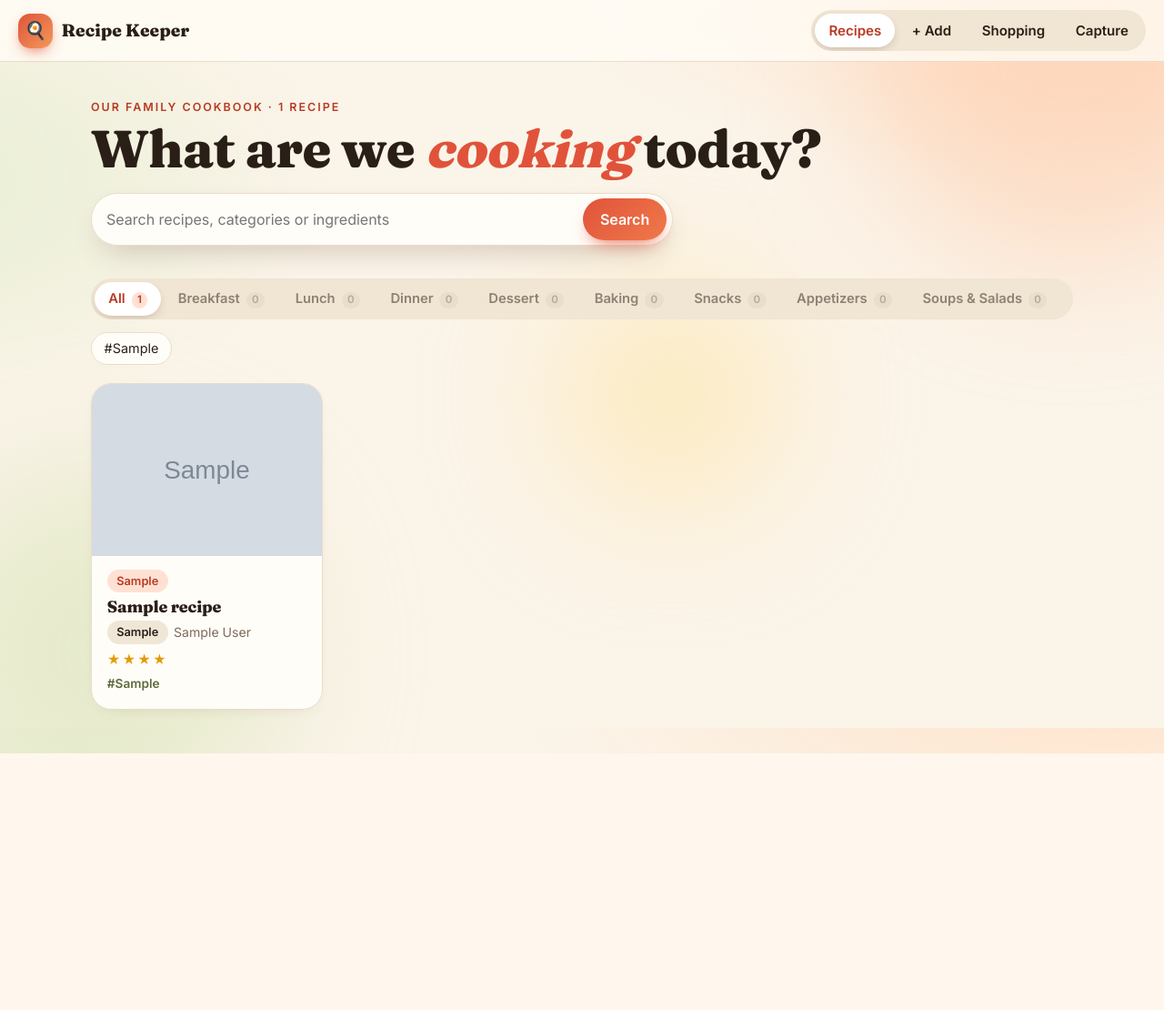
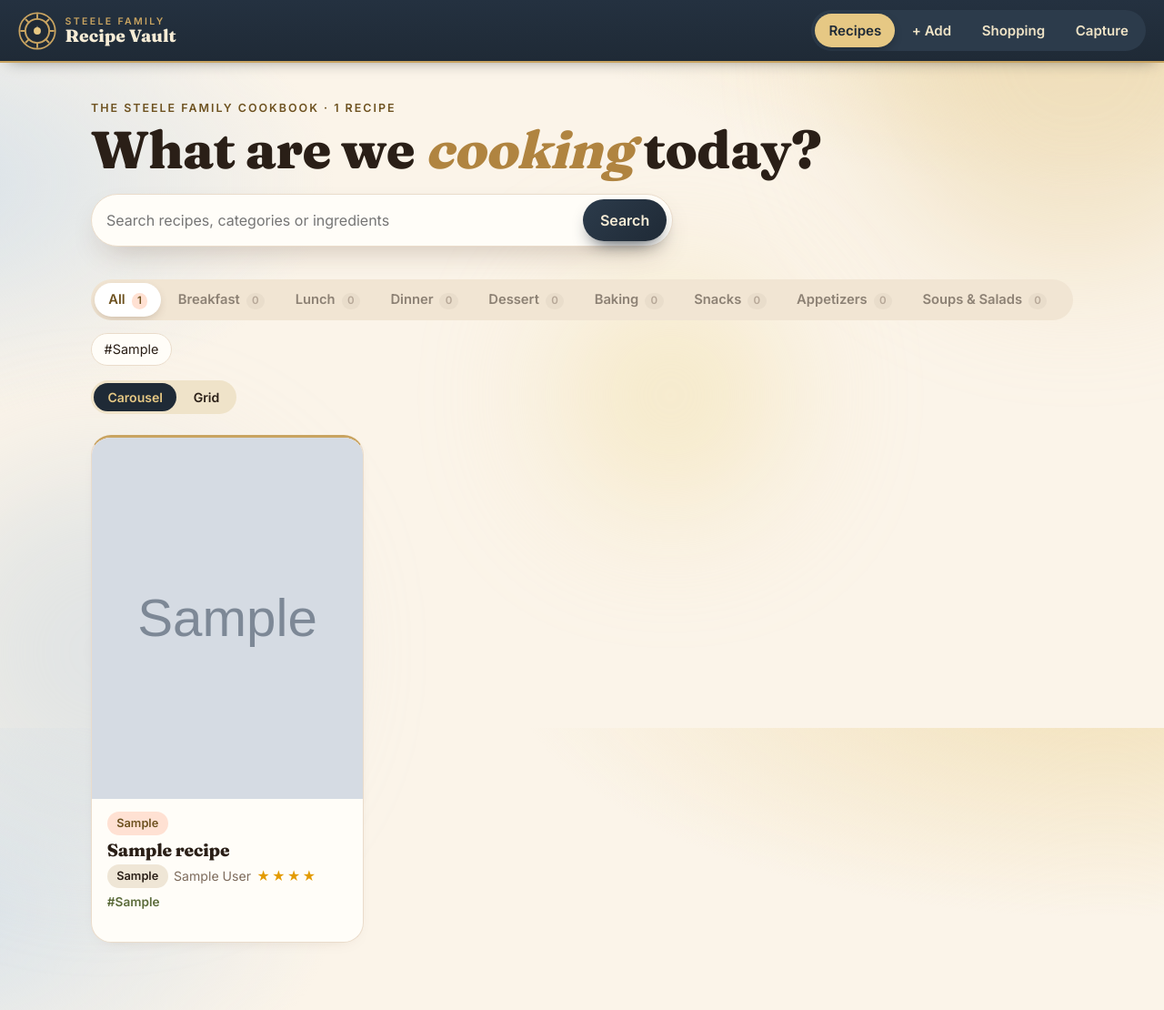
Before and after one commit to slanderscribe/Recipe-keeper, a Flask app: page / in a window 1280 px wide. Shown: the whole page at 91% size. Before the commit the page ends 828 px from the top, so only its background shows below. Run offline with Flask 3, Linux system fonts and the light colour scheme; tables that the repository leaves empty hold one stand-in row (values such as "Sample post"); grey boxes marked "Sample" are stand-in pictures; some libraries are stand-ins or nearby versions.

Commit message:
Rename to Steele Family Recipe Vault; vault theme; recipe carousel with grid option
The app name now comes from one place (APP_NAME in app.py). Brand, sign-in
page, page titles, home-screen manifest and icon use the vault emblem and
steel-and-brass colours. The All recipes view is a swipeable carousel by
default, with a Grid option that keeps the same category filters and search.

Co-Authored-By: Claude Haiku 5.5 <noreply@anthropic.com>
Claude-Session: https://claude.ai/code/session_01RgxBvycZRXpiSdji7j2efo

```diff
--- a/app.py
+++ b/app.py
@@ -1,4 +1,4 @@
-"""Recipe Keeper: a family recipe box with social-post import, mixed media and a shopping list."""
+"""Steele Family Recipe Vault: a family recipe box with social-post import, mixed media and a shopping list."""
 import hashlib
 import hmac
 import io
@@ -36,6 +36,8 @@ SUGGESTED_CATEGORIES = ["Holiday", "Christmas", "Thanksgiving", "Easter", "Birth
 
 app = Flask(__name__)
 # Template check: is this ingredient line a sub-heading or a recipe part rather than something to buy?
+APP_NAME = "Steele Family Recipe Vault"
+app.jinja_env.globals["APP_NAME"] = APP_NAME
 app.jinja_env.filters["is_part"] = lambda text: parse_ingredient(text)["part"]
 app.secret_key = os.environ.get("SECRET_KEY") or hashlib.sha256(
     f"recipe-keeper:{APP_PASSWORD}".encode()).hexdigest()
@@ -386,7 +388,10 @@ def index():
         params.append(f"%,{tag},%")
     sql += " ORDER BY updated_at DESC"
     recipes = db.execute(sql, params).fetchall()
-    return render_template("index.html", recipes=recipes, q=q, tag=tag, cat=cat,
+    layout = request.args.get("view", "carousel")
+    if layout not in ("carousel", "grid"):
+        layout = "carousel"
+    return render_template("index.html", recipes=recipes, q=q, tag=tag, cat=cat, layout=layout,
                            categories=categories, total=len(all_rows), all_tags=sorted(tag_set))
 
 
@@ -473,7 +478,7 @@ def save_shared(files, values):
     if photos:
         db.execute("UPDATE recipes SET cover_image=? WHERE id=?", (photos[0], recipe_id))
     db.commit()
-    flash("Saved to Recipe Keeper. Add the ingredients and steps, then save.", "ok")
+    flash("Saved to the Steele Family Recipe Vault. Add the ingredients and steps, then save.", "ok")
     return redirect(url_for("edit_recipe", recipe_id=recipe_id))
 
 
--- a/static/style.css
+++ b/static/style.css
@@ -5,8 +5,12 @@
   --paper: #fffdf8;
   --ink: #2a1f17;
   --muted: #7d6b5c;
-  --tomato: #e0533a;
-  --tomato-deep: #b93a24;
+  --tomato: #b08440;
+  --tomato-deep: #6e5220;
+  --steel: #1f2a36;
+  --steel-2: #2c3b4b;
+  --brass: #c9a461;
+  --brass-light: #e6c884;
   --olive: #5b6b3a;
   --butter: #f7cd6a;
   --blush: #ffe1d3;
@@ -26,8 +30,8 @@ body {
   color: var(--ink);
   background-color: var(--cream);
   background-image:
-    radial-gradient(1100px 480px at 95% -10%, #ffe2c9 0%, transparent 60%),
-    radial-gradient(900px 480px at -10% 25%, #e6eed2 0%, transparent 55%);
+    radial-gradient(1100px 480px at 95% -10%, #f1dfb5 0%, transparent 60%),
+    radial-gradient(900px 480px at -10% 25%, #d5e0e9 0%, transparent 55%);
   background-attachment: fixed;
   line-height: 1.55;
   overflow-x: hidden;
@@ -53,9 +57,9 @@ h3 { font-size: 1.15rem; }
   pointer-events: none; z-index: -1;
   animation: float 18s var(--ease) infinite alternate;
 }
-.b1 { width: 440px; height: 440px; background: #ffc4a0; top: -140px; right: -90px; }
-.b2 { width: 380px; height: 380px; background: #d3e2b0; bottom: -130px; left: -110px; animation-duration: 23s; }
-.b3 { width: 240px; height: 240px; background: #ffe39a; top: 42%; left: 46%; animation-duration: 27s; }
+.b1 { width: 440px; height: 440px; background: #e9d3a4; top: -140px; right: -90px; }
+.b2 { width: 380px; height: 380px; background: #c9d6e0; bottom: -130px; left: -110px; animation-duration: 23s; }
+.b3 { width: 240px; height: 240px; background: #f1dfa8; top: 42%; left: 46%; animation-duration: 27s; }
 @keyframes float {
   from { transform: translate(0, 0) scale(1); }
   to   { transform: translate(40px, -30px) scale(1.08); }
@@ -76,23 +80,22 @@ h3 { font-size: 1.15rem; }
   position: sticky; top: 0; z-index: 60;
   display: flex; flex-wrap: wrap; align-items: center; justify-content: space-between;
   gap: .6rem 1rem; padding: .7rem 1.25rem;
-  background: rgba(255, 253, 248, .78);
-  backdrop-filter: saturate(1.4) blur(14px);
-  -webkit-backdrop-filter: saturate(1.4) blur(14px);
-  border-bottom: 1px solid var(--line);
+  background: linear-gradient(180deg, #243140, var(--steel));
+  border-bottom: 2px solid var(--brass);
+  box-shadow: 0 6px 18px -10px rgba(20, 28, 38, .6);
 }
 .brand {
   display: flex; align-items: center; gap: .6rem;
   font-family: Fraunces, Georgia, serif; font-weight: 800; font-size: 1.2rem;
-  color: var(--ink); text-decoration: none;
+  color: #f6ecd6; text-decoration: none;
 }
-.brand-mark {
-  display: grid; place-items: center; width: 38px; height: 38px; border-radius: 13px;
-  background: linear-gradient(135deg, var(--tomato), #f29a5c);
-  box-shadow: 0 6px 16px -6px var(--tomato); font-size: 1.2rem;
-  transition: transform .5s var(--ease);
+.vault-mark { width: 42px; height: 42px; flex: none; transition: transform .7s var(--ease); }
+.brand:hover .vault-mark { transform: rotate(90deg); }
+.brand-text { display: flex; flex-direction: column; line-height: 1.05; }
+.brand-text small {
+  font-family: Inter, system-ui, sans-serif; font-size: .66rem; font-weight: 700;
+  letter-spacing: .22em; text-transform: uppercase; color: var(--brass);
 }
-.brand:hover .brand-mark { transform: rotate(-12deg) scale(1.06); }
 
 .tabs {
   position: relative; display: flex; gap: .2rem; padding: .25rem;
@@ -106,6 +109,10 @@ h3 { font-size: 1.15rem; }
   white-space: nowrap; transition: color .3s;
 }
 .tab.is-active { color: var(--tomato-deep); }
+.topbar .tabs { background: var(--steel-2); }
+.topbar .tab { color: #efe3c6; }
+.topbar .tab.is-active { color: var(--steel); }
+.topbar .tab-indicator { background: var(--brass-light); box-shadow: 0 4px 12px -4px rgba(0, 0, 0, .4); }
 .tab-indicator {
   position: absolute; top: .25rem; bottom: .25rem; left: 0;
   border-radius: 999px; background: #fff;
@@ -115,7 +122,7 @@ h3 { font-size: 1.15rem; }
 }
 .badge {
   display: inline-block; min-width: 1.4rem; padding: 0 .4rem; margin-left: .15rem;
-  border-radius: 999px; background: var(--tomato); color: #fff;
+  border-radius: 999px; background: var(--brass-light); color: var(--steel);
   font-size: .78rem; text-align: center;
 }
 
@@ -169,6 +176,7 @@ main { max-width: 1120px; margin: 0 auto; padding: 1.5rem 1.25rem 3rem; }
 }
 .grid > .card { margin: 0; }
 .recipe-card {
+  border-top: 3px solid var(--brass);
   padding: 0; overflow: hidden; display: block; color: var(--ink); text-decoration: none;
   transition: transform .35s var(--ease), box-shadow .35s var(--ease);
 }
@@ -204,12 +212,12 @@ main { max-width: 1120px; margin: 0 auto; padding: 1.5rem 1.25rem 3rem; }
 .btn {
   display: inline-flex; align-items: center; justify-content: center; gap: .4rem;
   border: 0; border-radius: 999px; padding: .65rem 1.2rem; cursor: pointer;
-  background: linear-gradient(135deg, var(--tomato), #f0794a); color: #fff;
+  background: linear-gradient(135deg, var(--steel-2), var(--steel)); color: #f6ecd6;
   font: inherit; font-weight: 700; text-decoration: none;
-  box-shadow: 0 10px 20px -10px var(--tomato);
+  box-shadow: 0 10px 20px -10px var(--steel);
   transition: transform .2s var(--ease), box-shadow .2s;
 }
-.btn:hover { transform: translateY(-2px); box-shadow: 0 14px 24px -10px var(--tomato); }
+.btn:hover { transform: translateY(-2px); box-shadow: 0 14px 24px -10px var(--steel); border: 0; }
 .btn:active { transform: scale(.97); }
 .btn.big { font-size: 1.05rem; padding: .8rem 1.6rem; }
 .btn.wide { width: 100%; }
@@ -409,7 +417,7 @@ input[type="file"] { font-weight: 400; }
   border: 1px solid var(--line); box-shadow: var(--shadow);
 }
 .login-card label { text-align: left; }
-.login-mark { font-size: 3rem; display: inline-block; animation: wiggle 3.5s ease-in-out infinite; }
+.login-mark { width: 76px; height: 76px; display: inline-block; animation: wiggle 3.5s ease-in-out infinite; }
 @keyframes wiggle {
   0%, 100% { transform: rotate(0); }
   25% { transform: rotate(-8deg); }
@@ -456,3 +464,43 @@ input[type="file"] { font-weight: 400; }
 @media (prefers-reduced-motion: reduce) {
   *, *::before, *::after { animation: none !important; transition: none !important; }
 }
+
+/* vault: layout toggle and the recipe carousel */
+.view-toggle {
+  display: inline-flex; gap: .2rem; margin: 1rem 0 .2rem; padding: .2rem;
+  background: #efe3c9; border-radius: 999px;
+}
+.view-toggle a {
+  padding: .3rem .95rem; border-radius: 999px; text-decoration: none;
+  color: var(--ink); font-weight: 600; font-size: .88rem;
+}
+.view-toggle a.is-on { background: var(--steel); color: var(--brass-light); }
+.shelf { position: relative; margin: .4rem -1.25rem 0; }
+.shelf-track {
+  display: flex; gap: 1.2rem; overflow-x: auto; scroll-snap-type: x mandatory;
+  padding: .8rem 1.25rem 1.6rem; scroll-padding: 0 1.25rem;
+  scrollbar-width: thin; scrollbar-color: var(--brass) transparent;
+}
+.shelf-track > div { flex: 0 0 min(72vw, 270px); scroll-snap-align: start; }
+.shelf-track .recipe-card { height: 100%; }
+.shelf-track .cover { aspect-ratio: 3 / 4; }
+.shelf-track .recipe-card h3 { font-size: 1.2rem; }
+@media (min-width: 900px) {
+  .shelf-track > div { flex-basis: 300px; }
+}
+.shelf-btn {
+  display: none; position: absolute; top: 40%; z-index: 5;
+  width: 44px; height: 44px; border-radius: 50%; border: 1px solid var(--brass);
+  background: var(--steel); color: var(--brass-light); font-size: 1.6rem; line-height: 1;
+  cursor: pointer; box-shadow: var(--shadow);
+}
+.shelf-btn.prev { left: .4rem; }
+.shelf-btn.next { right: .4rem; }
+@media (hover: hover) and (min-width: 700px) {
+  .shelf-btn { display: grid; place-items: center; }
+}
+@media (max-width: 640px) {
+  .shelf { margin: .4rem -.9rem 0; }
+  .shelf-track { padding-left: .9rem; padding-right: .9rem; scroll-padding: 0 .9rem; }
+  .login-mark { width: 64px; height: 64px; }
+}
--- a/templates/base.html
+++ b/templates/base.html
@@ -3,8 +3,8 @@
 <head>
   <meta charset="utf-8">
   <meta name="viewport" content="width=device-width, initial-scale=1">
-  <meta name="theme-color" content="#e0533a">
-  <title>{% block title %}Recipe Keeper{% endblock %}</title>
+  <meta name="theme-color" content="#1f2a36">
+  <title>{% block title %}{{ APP_NAME }}{% endblock %}</title>
   <link rel="preconnect" href="https://fonts.googleapis.com">
   <link rel="preconnect" href="https://fonts.gstatic.com" crossorigin>
   <link href="https://fonts.googleapis.com/css2?family=Fraunces:opsz,wght@9..144,600..800&family=Inter:wght@400..600&display=swap" rel="stylesheet">
@@ -18,7 +18,14 @@
   <div class="blob b3" aria-hidden="true"></div>
   {% set ep = request.endpoint %}
   <header class="topbar">
-    <a class="brand" href="{{ url_for('index') }}"><span class="brand-mark">🍳</span>Recipe Keeper</a>
+    <a class="brand" href="{{ url_for('index') }}"><svg class="vault-mark" viewBox="0 0 48 48" aria-hidden="true">
+      <circle cx="24" cy="24" r="22.5" fill="#1f2a36" stroke="#c9a461" stroke-width="2"/>
+      <circle cx="24" cy="24" r="15" fill="none" stroke="#c9a461" stroke-width="2.2"/>
+      <path d="M24 3.5v5M24 39.5v5M3.5 24h5M39.5 24h5M9.7 9.7l3.6 3.6M34.7 34.7l3.6 3.6M9.7 38.3l3.6-3.6M34.7 13.3l3.6-3.6" stroke="#c9a461" stroke-width="2.2" stroke-linecap="round"/>
+      <circle cx="24" cy="24" r="4.5" fill="#e6c884"/>
+      <path d="M24 17.5l2.2 6.5L24 26l-2.2-2L24 17.5z" fill="#e6c884"/>
+    </svg>
+      <span class="brand-text"><small>Steele Family</small>Recipe Vault</span></a>
     <nav class="tabs" id="tabs">
       <span class="tab-indicator" aria-hidden="true"></span>
       <a class="tab {{ 'is-active' if ep in ('index', 'view_recipe', 'edit_recipe') }}" href="{{ url_for('index') }}">Recipes</a>
--- a/templates/capture.html
+++ b/templates/capture.html
@@ -1,5 +1,5 @@
 {% extends "base.html" %}
-{% block title %}Capture · Recipe Keeper{% endblock %}
+{% block title %}Capture · {{ APP_NAME }}{% endblock %}
 {% block content %}
 <section class="hero reveal" style="--i: 0">
   <p class="eyebrow">Scan a recipe</p>
--- a/templates/index.html
+++ b/templates/index.html
@@ -1,41 +1,6 @@
 {% extends "base.html" %}
-{% block content %}
-<section class="hero reveal" style="--i: 0">
-  <p class="eyebrow">Our family cookbook · {{ total }} recipe{{ '' if total == 1 else 's' }}</p>
-  <h1>What are we <em>cooking</em> today?</h1>
-  <form method="get" action="{{ url_for('index') }}" class="search-wrap" autocomplete="off">
-    <div class="search">
-      <input type="search" name="q" value="{{ q }}" placeholder="Search recipes, categories or ingredients"
-             data-suggest="{{ url_for('suggest') }}" data-box="suggest-box" aria-label="Search recipes">
-      {% if cat %}<input type="hidden" name="cat" value="{{ cat }}">{% endif %}
-      {% if tag %}<input type="hidden" name="tag" value="{{ tag }}">{% endif %}
-      <button class="btn">Search</button>
-    </div>
-    <ul class="suggest" id="suggest-box" role="listbox" hidden></ul>
-  </form>
-</section>
-
-<nav class="tabs cat-tabs reveal" style="--i: 1" aria-label="Categories">
-  <span class="tab-indicator" aria-hidden="true"></span>
-  <a class="tab {{ 'is-active' if not cat }}" href="{{ url_for('index', q=q, tag=tag) }}">All <span class="count">{{ total }}</span></a>
-  {% for c in categories %}
-    <a class="tab {{ 'is-active' if cat == c.name }} {{ 'empty-cat' if not c.n }}"
-       href="{{ url_for('index', cat=c.name, q=q, tag=tag) }}">{{ c.name }} <span class="count">{{ c.n }}</span></a>
-  {% endfor %}
-</nav>
-
-{% if all_tags and not cat %}
-<div class="tag-row reveal" style="--i: 2">
-  {% for t in all_tags[:14] %}
-    <a class="chip {{ 'active' if t == tag }}" href="{{ url_for('index', tag=t, q=q) }}">#{{ t }}</a>
-  {% endfor %}
-</div>
-{% endif %}
-
-{% if recipes %}
-<div class="grid" style="margin-top: 1.25rem">
-  {% for r in recipes %}
-  <a class="card recipe-card reveal" style="--i: {{ loop.index0 }}" href="{{ url_for('view_recipe', recipe_id=r.id) }}">
+{% macro recipe_card(r, i) %}
+  <a class="card recipe-card reveal" style="--i: {{ i }}" href="{{ url_for('view_recipe', recipe_id=r.id) }}">
     {% set cov = cover_url(r.cover_image) %}
     <div class="cover">
       {% if cov %}
@@ -57,8 +22,68 @@
       {% endif %}
     </div>
   </a>
+{% endmacro %}
+{% block content %}
+<section class="hero reveal" style="--i: 0">
+  <p class="eyebrow">The Steele family cookbook · {{ total }} recipe{{ '' if total == 1 else 's' }}</p>
+  <h1>What are we <em>cooking</em> today?</h1>
+  <form method="get" action="{{ url_for('index') }}" class="search-wrap" autocomplete="off">
+    <div class="search">
+      <input type="search" name="q" value="{{ q }}" placeholder="Search recipes, categories or ingredients"
+             data-suggest="{{ url_for('suggest') }}" data-box="suggest-box" aria-label="Search recipes">
+      {% if cat %}<input type="hidden" name="cat" value="{{ cat }}">{% endif %}
+      {% if tag %}<input type="hidden" name="tag" value="{{ tag }}">{% endif %}
+      {% if layout == 'grid' %}<input type="hidden" name="view" value="grid">{% endif %}
+      <button class="btn">Search</button>
+    </div>
+    <ul class="suggest" id="suggest-box" role="listbox" hidden></ul>
+  </form>
+</section>
+
+<nav class="tabs cat-tabs reveal" style="--i: 1" aria-label="Categories">
+  <span class="tab-indicator" aria-hidden="true"></span>
+  <a class="tab {{ 'is-active' if not cat }}" href="{{ url_for('index', q=q, tag=tag, view=layout) }}">All <span class="count">{{ total }}</span></a>
+  {% for c in categories %}
+    <a class="tab {{ 'is-active' if cat == c.name }} {{ 'empty-cat' if not c.n }}"
+       href="{{ url_for('index', cat=c.name, q=q, tag=tag, view=layout) }}">{{ c.name }} <span class="count">{{ c.n }}</span></a>
+  {% endfor %}
+</nav>
+
+{% if all_tags and not cat %}
+<div class="tag-row reveal" style="--i: 2">
+  {% for t in all_tags[:14] %}
+    <a class="chip {{ 'active' if t == tag }}" href="{{ url_for('index', tag=t, q=q, view=layout) }}">#{{ t }}</a>
   {% endfor %}
 </div>
+{% endif %}
+
+{% if recipes %}
+<div class="view-toggle reveal" style="--i: 2" role="group" aria-label="Recipe layout">
+  <a class="{{ 'is-on' if layout == 'carousel' }}" href="{{ url_for('index', q=q, cat=cat, tag=tag, view='carousel') }}">Carousel</a>
+  <a class="{{ 'is-on' if layout == 'grid' }}" href="{{ url_for('index', q=q, cat=cat, tag=tag, view='grid') }}">Grid</a>
+</div>
+
+{% if layout == 'grid' %}
+<div class="grid">
+  {% for r in recipes %}{{ recipe_card(r, loop.index0) }}{% endfor %}
+</div>
+{% else %}
+<div class="shelf reveal" style="--i: 3">
+  <button type="button" class="shelf-btn prev" data-shelf-prev aria-label="Scroll back">‹</button>
+  <div class="shelf-track" role="list">
+    {% for r in recipes %}<div role="listitem">{{ recipe_card(r, loop.index0) }}</div>{% endfor %}
+  </div>
+  <button type="button" class="shelf-btn next" data-shelf-next aria-label="Scroll forward">›</button>
+</div>
+<script>
+  document.querySelectorAll('.shelf').forEach(function (shelf) {
+    var track = shelf.querySelector('.shelf-track');
+    function step(dir) { track.scrollBy({ left: dir * track.clientWidth * 0.8, behavior: 'smooth' }); }
+    shelf.querySelector('[data-shelf-prev]').addEventListener('click', function () { step(-1); });
+    shelf.querySelector('[data-shelf-next]').addEventListener('click', function () { step(1); });
+  });
+</script>
+{% endif %}
 {% else %}
 <div class="card empty reveal" style="--i: 0; margin-top: 1.25rem">
   <h2>{{ 'Nothing in this category yet.' if cat else ('Nothing matches that.' if q or tag else 'Your recipe box is empty.') }}</h2>
--- a/templates/recipe.html
+++ b/templates/recipe.html
@@ -1,5 +1,5 @@
 {% extends "base.html" %}
-{% block title %}{{ r.title }} · Recipe Keeper{% endblock %}
+{% block title %}{{ r.title }} · {{ APP_NAME }}{% endblock %}
 {% block content %}
 {% set cov = cover_url(r.cover_image) %}
 <article class="recipe">
--- a/templates/recipe_form.html
+++ b/templates/recipe_form.html
@@ -1,5 +1,5 @@
 {% extends "base.html" %}
-{% block title %}{{ 'Add a recipe' if mode == 'new' else 'Edit recipe' }} · Recipe Keeper{% endblock %}
+{% block title %}{{ 'Add a recipe' if mode == 'new' else 'Edit recipe' }} · {{ APP_NAME }}{% endblock %}
 {% block content %}
 <h1>{{ 'Add a recipe' if mode == 'new' else 'Edit recipe' }}</h1>
 
--- a/templates/shopping.html
+++ b/templates/shopping.html
@@ -1,5 +1,5 @@
 {% extends "base.html" %}
-{% block title %}Shopping list · Recipe Keeper{% endblock %}
+{% block title %}Shopping list · {{ APP_NAME }}{% endblock %}
 {% macro row(it) %}
   <li class="{{ 'done' if it.checked }}">
     <form method="post" action="{{ url_for('toggle_shopping', item_id=it.id) }}">
```
Also changed, not shown: templates/login.html (+10 -4 lines), README.md, static/icon.svg, static/manifest.webmanifest.
